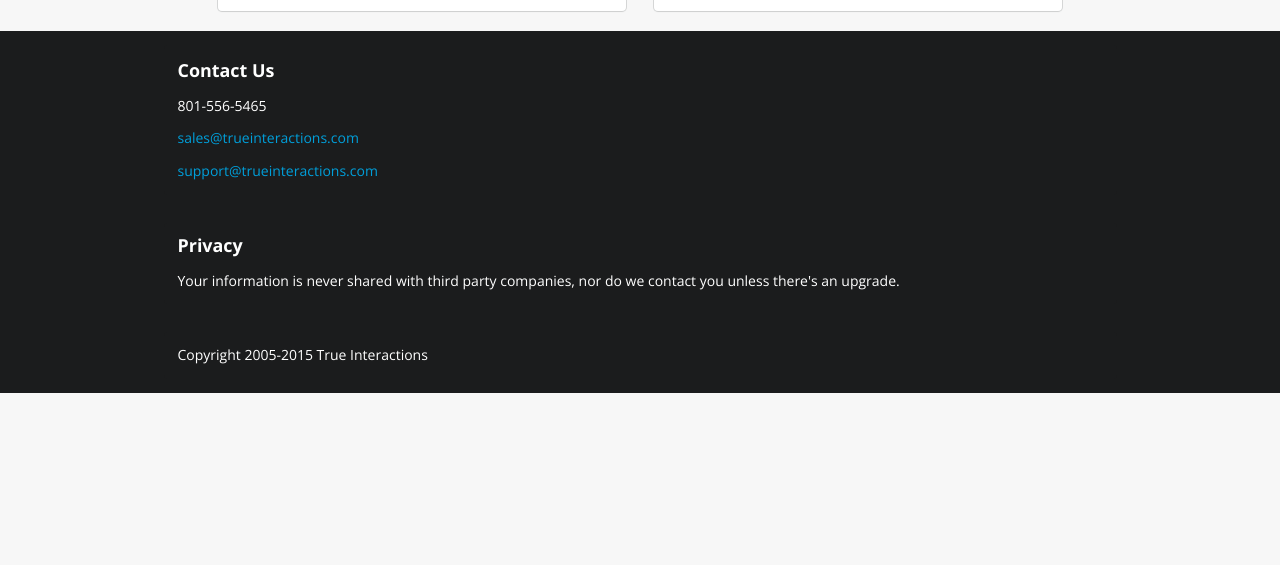
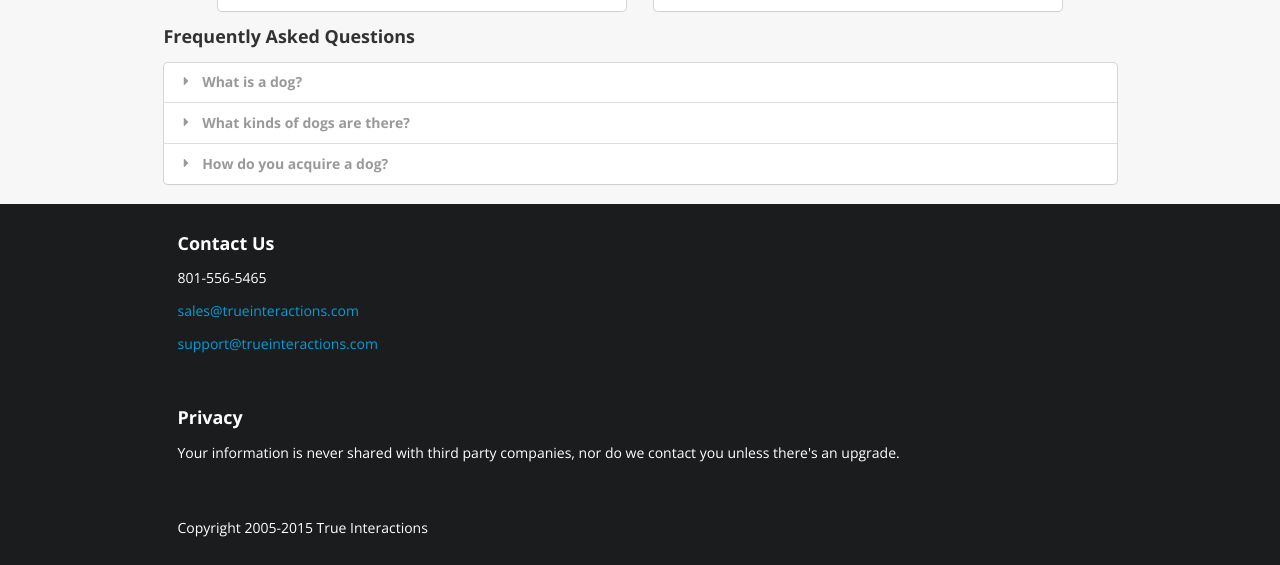
Before and after one commit to trueinteractions/website, a website: page public/index.html in a window 1280 px wide. Shown: the part 1776-2341 px from the top of the page. Before the commit the page ends 2169 px from the top, so only its background shows below. Drawn offline with nearby package versions, Linux system fonts and the light colour scheme.

Commit message:
starting faq

```diff
--- a/public/index.html
+++ b/public/index.html
@@ -178,6 +178,39 @@
       </div>
     </div>
 
+    <!-- FAQ -->
+    <div class="ui centered grid stackable">
+      <div class="twelve wide column">
+        <h3>
+          Frequently Asked Questions
+        </h3>
+        <div class="ui styled fluid accordion">
+          <div class="title">
+            <i class="dropdown icon"></i>
+            What is a dog?
+          </div>
+          <div class="content">
+            <p class="transition hidden">A dog is a type of domesticated animal. Known for its loyalty and faithfulness, it can be found as a welcome guest in many households across the world.</p>
+          </div>
+          <div class="title">
+            <i class="dropdown icon"></i>
+            What kinds of dogs are there?
+          </div>
+          <div class="content">
+            <p class="transition hidden">There are many breeds of dogs. Each breed varies in size and temperament. Owners often select a breed of dog that they find to be compatible with their own lifestyle and desires from a companion.</p>
+          </div>
+          <div class="title">
+            <i class="dropdown icon"></i>
+            How do you acquire a dog?
+          </div>
+          <div class="content">
+            <p>Three common ways for a prospective owner to acquire a dog is from pet shops, private owners, or shelters.</p>
+            <p>A pet shop may be the most convenient way to buy a dog. Buying a dog from a private owner allows you to assess the pedigree and upbringing of your dog before choosing to take it home. Lastly, finding your dog from a shelter, helps give a good home to a dog who may not find one so readily.</p>
+          </div>
+        </div>
+      </div>
+    </div>
+
     <!-- Footer -->
 
     <footer>
--- a/public/index.js
+++ b/public/index.js
@@ -19,4 +19,7 @@
     }, {
       inline: true
     });
+
+  $('.ui.accordion')
+    .accordion('toggle');
 });
```
